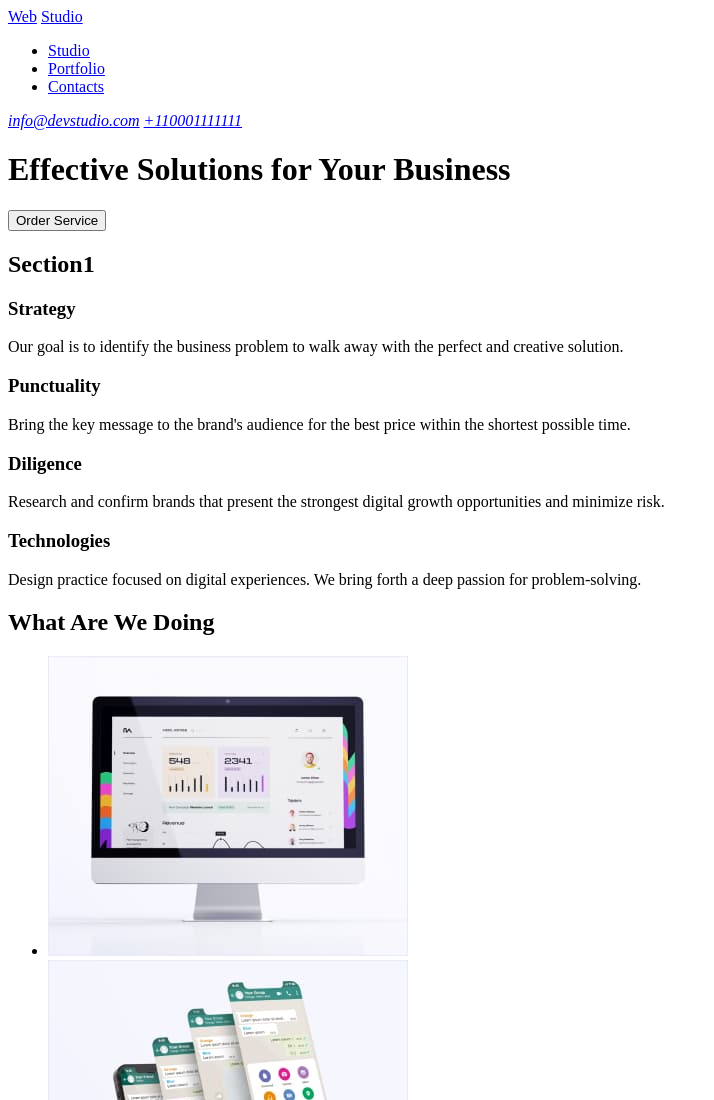
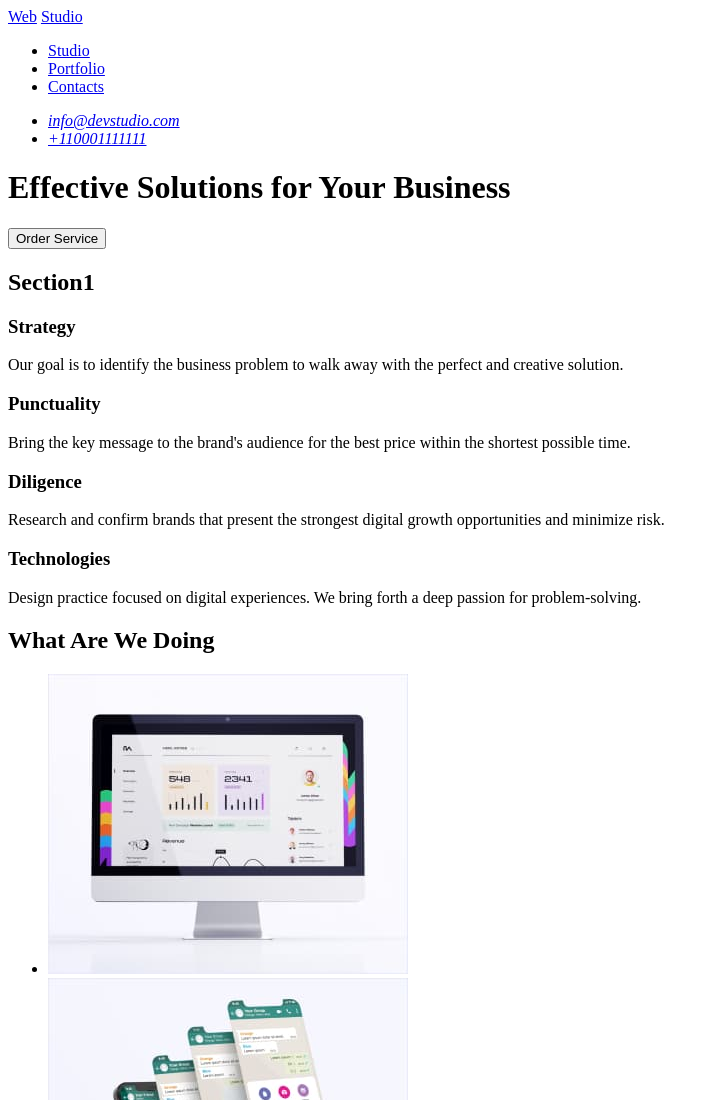
Before and after one commit to timatas/goit-markup-hw-01, a plain HTML site: page index.html in a window 1280 px wide. Shown: the top 1100 px of the page, without its empty margins (0-714 px from the left). Drawn offline with Linux system fonts and the light colour scheme.

Commit message:
meil tel in list

```diff
--- a/index.html
+++ b/index.html
@@ -18,8 +18,10 @@
         </ul>
       </nav>
       <address>
-        <a href="mailto:info@devstudio.com">info@devstudio.com</a>
-        <a href="tel:+110001111111">+110001111111</a>
+        <ul>
+          <li><a href="mailto:info@devstudio.com">info@devstudio.com</a></li>          </li>
+          <li><a href="tel:+110001111111">+110001111111</a></li>
+        </ul>
       </address>
     </header>
 
```
